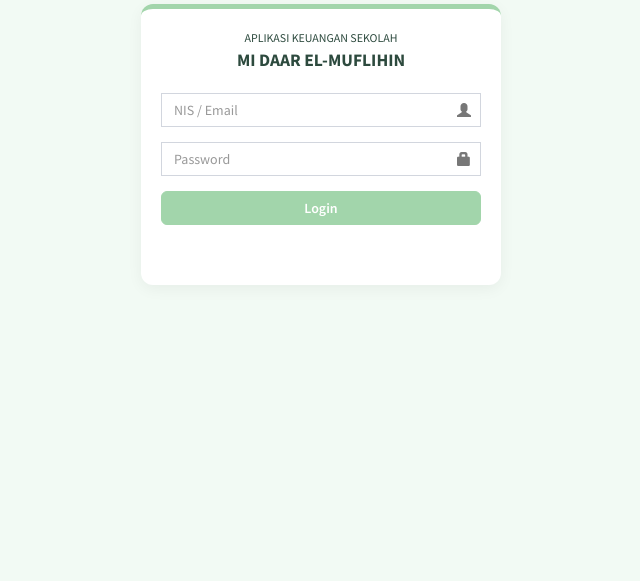
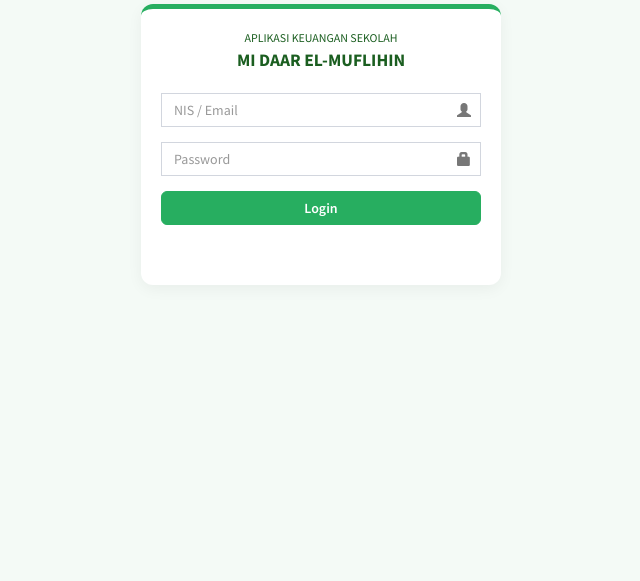
Before and after one commit to angelwulan24/sim-sekolah, a CodeIgniter app: page /sim-sekolah/ in a window 1280 px wide. Shown: the part 219-800 px from the top of the page, without its empty margins (319-959 px from the left). Run offline with CodeIgniter, Linux system fonts and the light colour scheme; data comes from the database, SQL or seed files in the repository.

Commit message:
popup cetak laporan & tombol login

```diff
--- a/application/views/v_Login.php
+++ b/application/views/v_Login.php
@@ -22,13 +22,13 @@
   <!-- Custom Pastel Green Theme for Login -->
     <style>
     :root {
-        --pastel-green: #A2D5AB;       /* Matched Green */
-        --pastel-green-hover: #8BBF95; /* Darker accent */
-        --pastel-green-light: #E1F2E5;
-        --pastel-green-bg: #F2FAF4;
-        --text-dark: #2D4A3E;
+        --pastel-green: #27ae60;       /* Vibrant Emerald Green */
+        --pastel-green-hover: #2ecc71; /* Brighter Green for Hover/Glow */
+        --pastel-green-light: #d4edd9;
+        --pastel-green-bg: #f4faf6;
+        --text-dark: #1b5e20;
         --shadow-sm: 0 4px 15px rgba(0,0,0,0.05);
-        --shadow-hover: 0 6px 20px rgba(162,213,171,0.25);
+        --shadow-hover: 0 6px 20px rgba(39,174,96,0.2);
         --transition: all 0.3s ease;
     }
     body {
@@ -55,8 +55,10 @@
     .btn-primary:hover, .btn-primary:active, .btn-primary:focus {
         background-color: var(--pastel-green-hover) !important;
         border-color: var(--pastel-green-hover) !important;
-        transform: translateY(-2px);
-        box-shadow: 0 4px 10px rgba(162,213,171,0.3);
+        transform: translateY(-3px) scale(1.025);
+        box-shadow: 0 0 20px rgba(46, 204, 113, 0.9), 0 0 40px rgba(46, 204, 113, 0.5), 0 8px 16px rgba(0,0,0,0.1);
+        text-shadow: 0 0 8px rgba(255, 255, 255, 0.8);
+        filter: brightness(1.05);
     }
   </style>
 </head>
```
Also changed, not shown: application/views/Backend/v_Laporan.php (+11 -5 lines).
